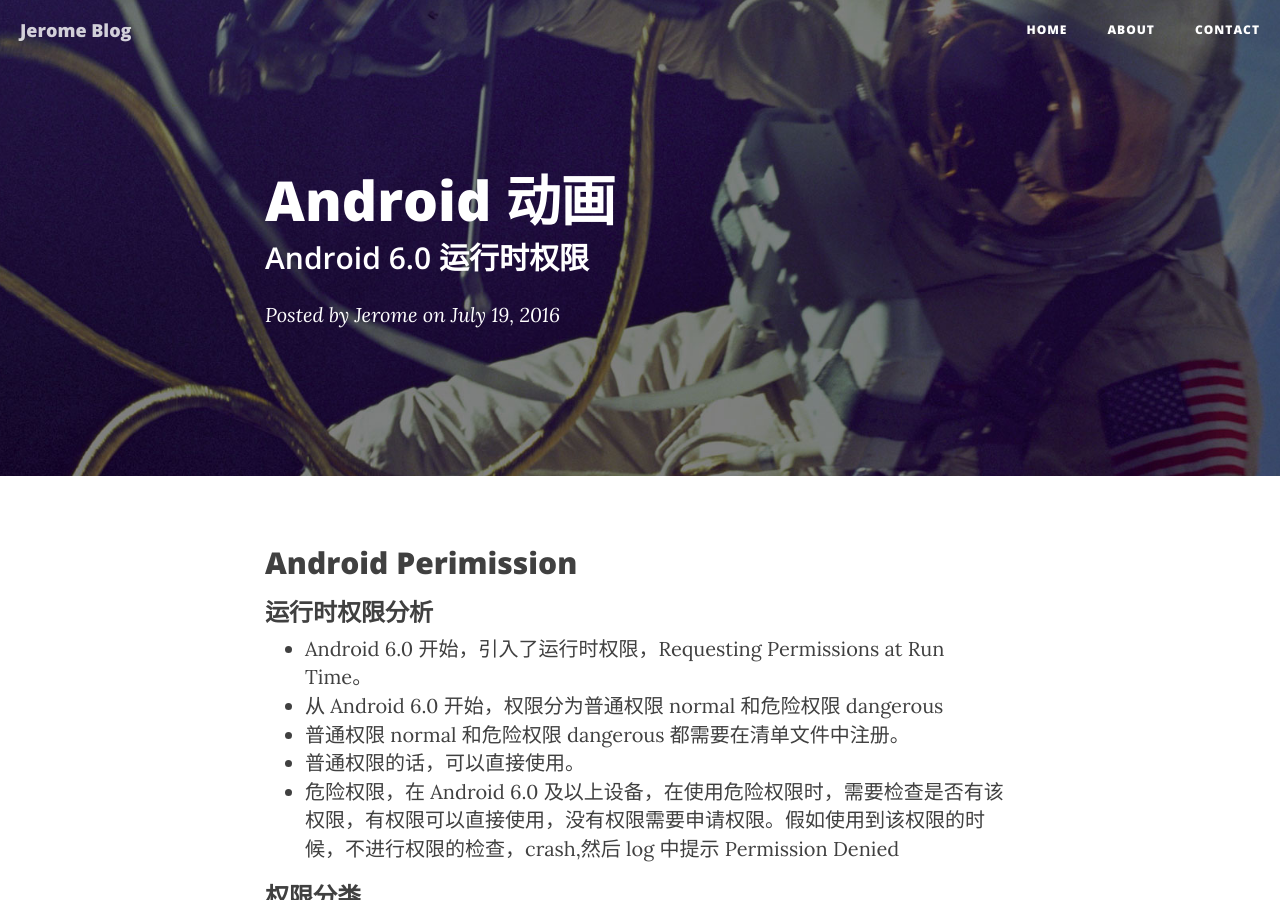
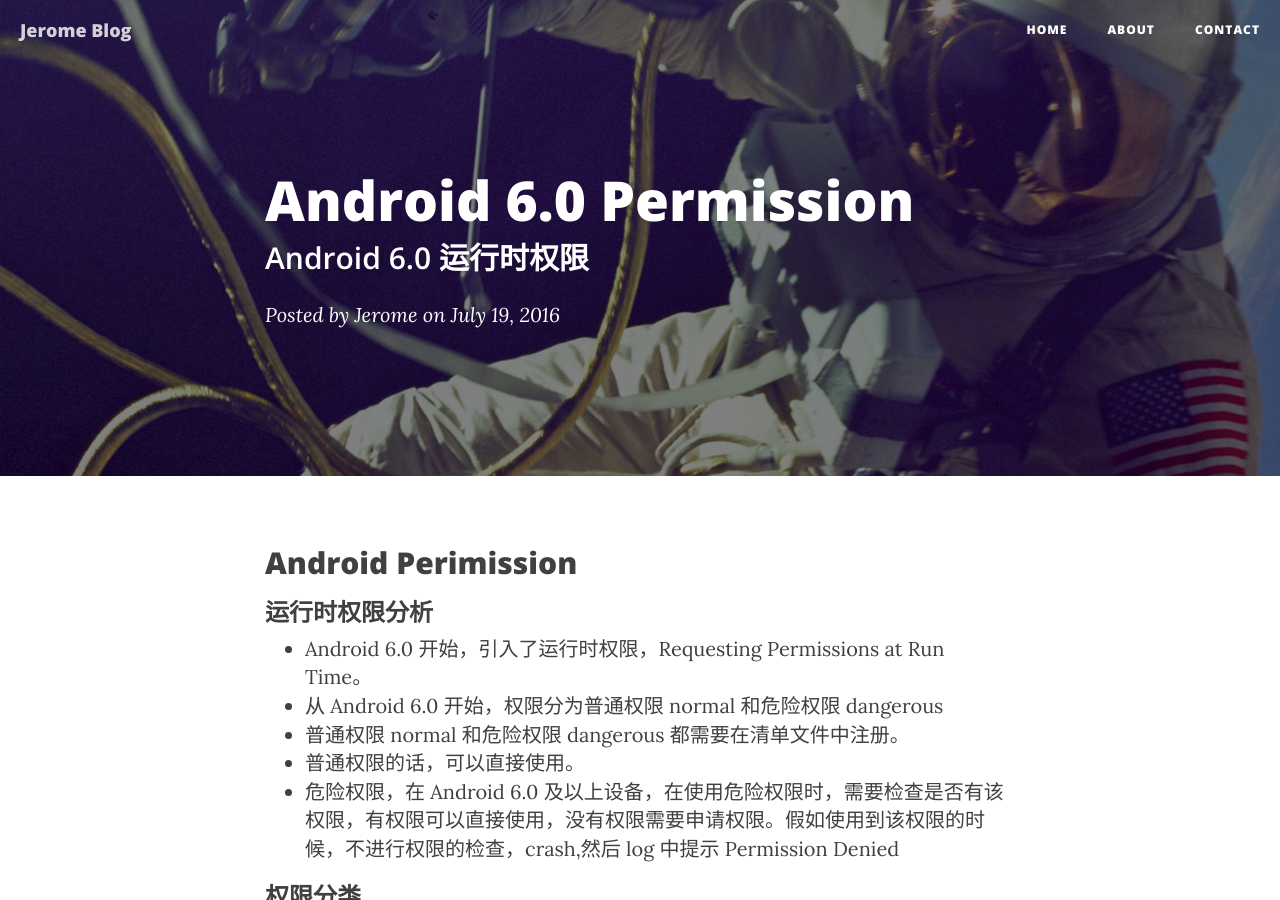
Before and after one commit to jingbolee/jingbolee.github.io, a Jekyll site: the page built from _posts/2016-07-19-Android_perimission.md, in a window 1280 px wide and 900 px high. Built offline with Jekyll 4.4.1, drawn with Linux system fonts in a browser that asks for light colours; nearby versions of some CDN libraries.

Commit message:
修改格式

```diff
--- a/_posts/2016-07-19-Android_perimission.md
+++ b/_posts/2016-07-19-Android_perimission.md
@@ -1,6 +1,6 @@
 ---
 layout:     post
-title:      "Android 动画"
+title:      "Android 6.0 Permission"
 subtitle:   "Android 6.0 运行时权限"
 date:       2016-07-19
 author:     "Jerome"
@@ -8,7 +8,9 @@ header-img: "img/post-bg-06.jpg"
 ---
 
 ## Android Perimission
+
 ### 运行时权限分析
+
 - Android 6.0 开始，引入了运行时权限，Requesting Permissions at Run Time。
 - 从 Android 6.0 开始，权限分为普通权限 normal 和危险权限 dangerous
 - 普通权限 normal 和危险权限 dangerous 都需要在清单文件中注册。
@@ -55,6 +57,7 @@ header-img: "img/post-bg-06.jpg"
 - WRITE_SYNC_SETTINGS
 
 #### 危险权限 dangerous
+
 
 		| Permission Group       | Permissions    |
 		| -------------|:------------:|
@@ -169,17 +172,6 @@ header-img: "img/post-bg-06.jpg"
 
 
 
-
-
-
-
-
-
-
-
-
-
-
 > 参考：
 Training :	 https://developer.android.com/training/permissions/requesting.html
 Permissions ： https://developer.android.com/guide/topics/security/permissions.html#normal-dangerous
```
